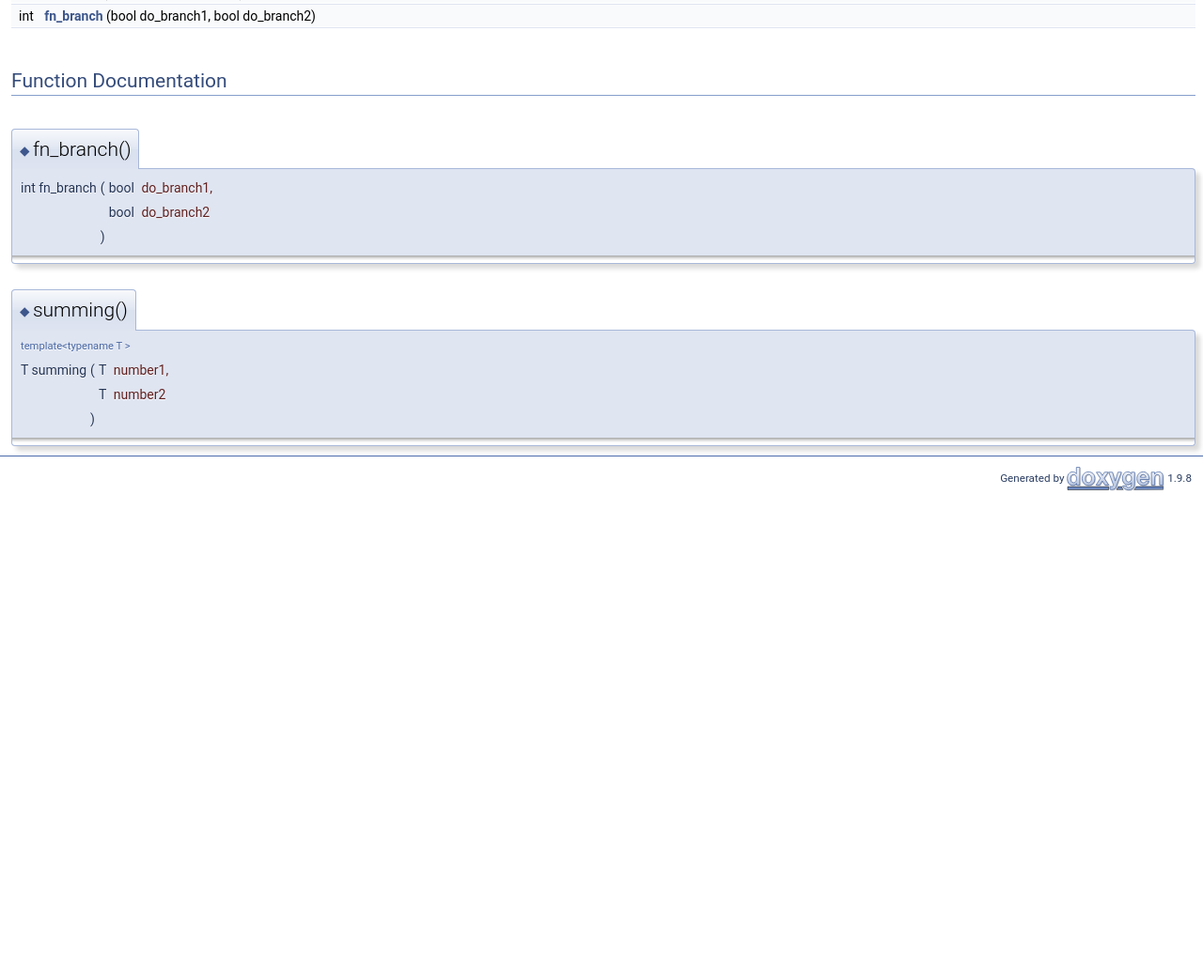
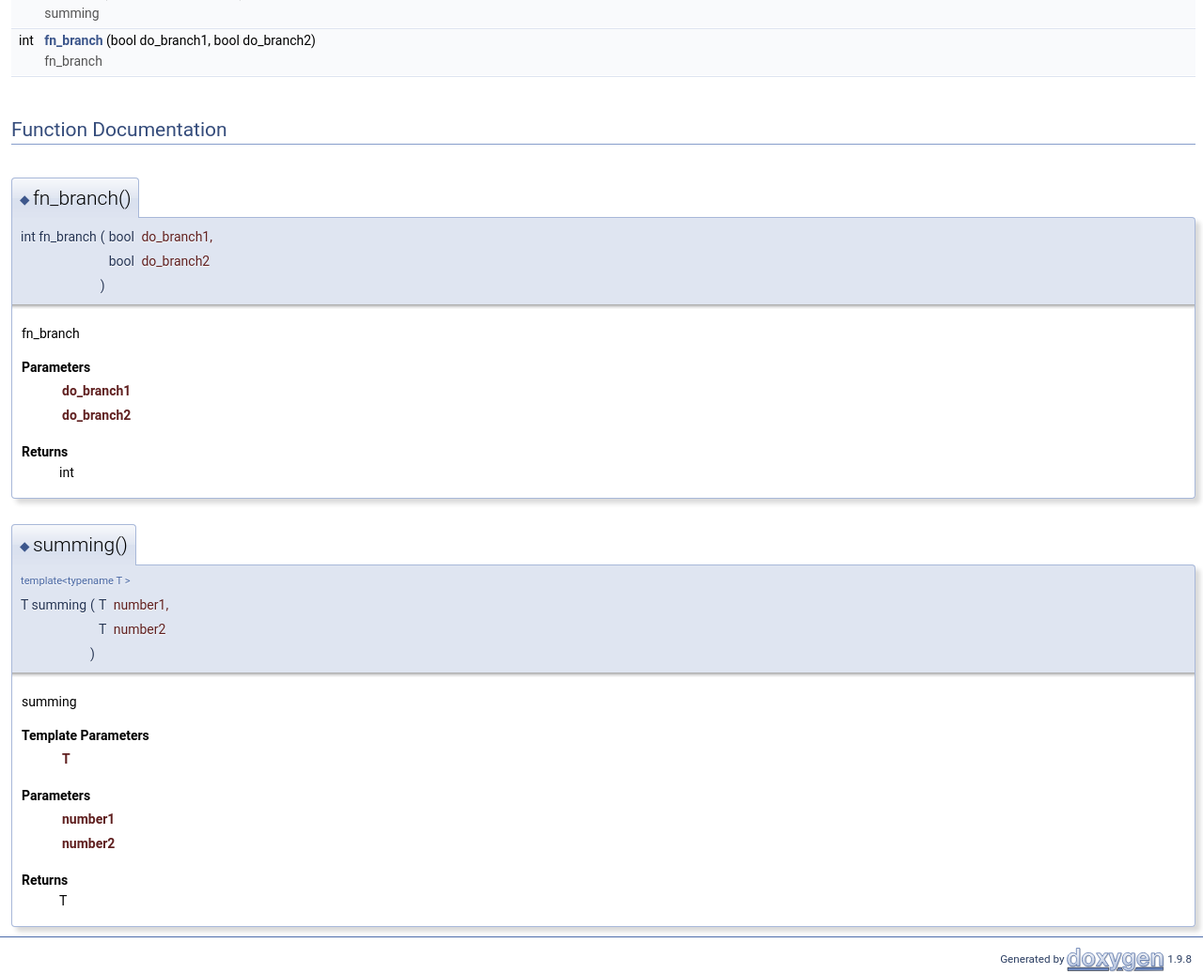
Before and after one commit to abelbarreira/cpp_project_template, a plain HTML site: page bar_8h.html in a window 1280 px wide. Shown: the part 362-1399 px from the top of the page at 94% size. Before the commit the page ends 887 px from the top, so only its background shows below. Drawn offline with Linux system fonts and the light colour scheme.

Commit message:
abelbarreira published a site update

```diff
--- a/bar_8h.html
+++ b/bar_8h.html
@@ -90,8 +90,10 @@ This graph shows which files directly or indirectly include this file:</div>
 Functions</h2></td></tr>
 <tr class="memitem:a58423e06f9d673b5f527a3f17568914a" id="r_a58423e06f9d673b5f527a3f17568914a"><td class="memTemplParams" colspan="2">template&lt;typename T &gt; </td></tr>
 <tr class="memitem:a58423e06f9d673b5f527a3f17568914a"><td class="memTemplItemLeft" align="right" valign="top">T&#160;</td><td class="memTemplItemRight" valign="bottom"><a class="el" href="bar_8h.html#a58423e06f9d673b5f527a3f17568914a">summing</a> (T number1, T number2)</td></tr>
+<tr class="memdesc:a58423e06f9d673b5f527a3f17568914a"><td class="mdescLeft">&#160;</td><td class="mdescRight">summing  <br /></td></tr>
 <tr class="separator:a58423e06f9d673b5f527a3f17568914a"><td class="memSeparator" colspan="2">&#160;</td></tr>
 <tr class="memitem:abcabd128d13b70f4e9c11300092452c1" id="r_abcabd128d13b70f4e9c11300092452c1"><td class="memItemLeft" align="right" valign="top">int&#160;</td><td class="memItemRight" valign="bottom"><a class="el" href="bar_8h.html#abcabd128d13b70f4e9c11300092452c1">fn_branch</a> (bool do_branch1, bool do_branch2)</td></tr>
+<tr class="memdesc:abcabd128d13b70f4e9c11300092452c1"><td class="mdescLeft">&#160;</td><td class="mdescRight">fn_branch  <br /></td></tr>
 <tr class="separator:abcabd128d13b70f4e9c11300092452c1"><td class="memSeparator" colspan="2">&#160;</td></tr>
 </table>
 <h2 class="groupheader">Function Documentation</h2>
@@ -120,6 +122,16 @@ Functions</h2></td></tr>
         </tr>
       </table>
 </div><div class="memdoc">
+
+<p>fn_branch </p>
+<dl class="params"><dt>Parameters</dt><dd>
+  <table class="params">
+    <tr><td class="paramname">do_branch1</td><td></td></tr>
+    <tr><td class="paramname">do_branch2</td><td></td></tr>
+  </table>
+  </dd>
+</dl>
+<dl class="section return"><dt>Returns</dt><dd>int </dd></dl>
 
 </div>
 </div>
@@ -151,6 +163,22 @@ template&lt;typename T &gt; </div>
       </table>
 </div><div class="memdoc">
 
+<p>summing </p>
+<dl class="tparams"><dt>Template Parameters</dt><dd>
+  <table class="tparams">
+    <tr><td class="paramname">T</td><td></td></tr>
+  </table>
+  </dd>
+</dl>
+<dl class="params"><dt>Parameters</dt><dd>
+  <table class="params">
+    <tr><td class="paramname">number1</td><td></td></tr>
+    <tr><td class="paramname">number2</td><td></td></tr>
+  </table>
+  </dd>
+</dl>
+<dl class="section return"><dt>Returns</dt><dd>T </dd></dl>
+
 </div>
 </div>
 </div><!-- contents -->
```
Also changed, not shown: bar_8cc.html (+11 -0 lines), bar_8h_source.html (+10 -10 lines), foo_8h_source.html (+2 -2 lines).
